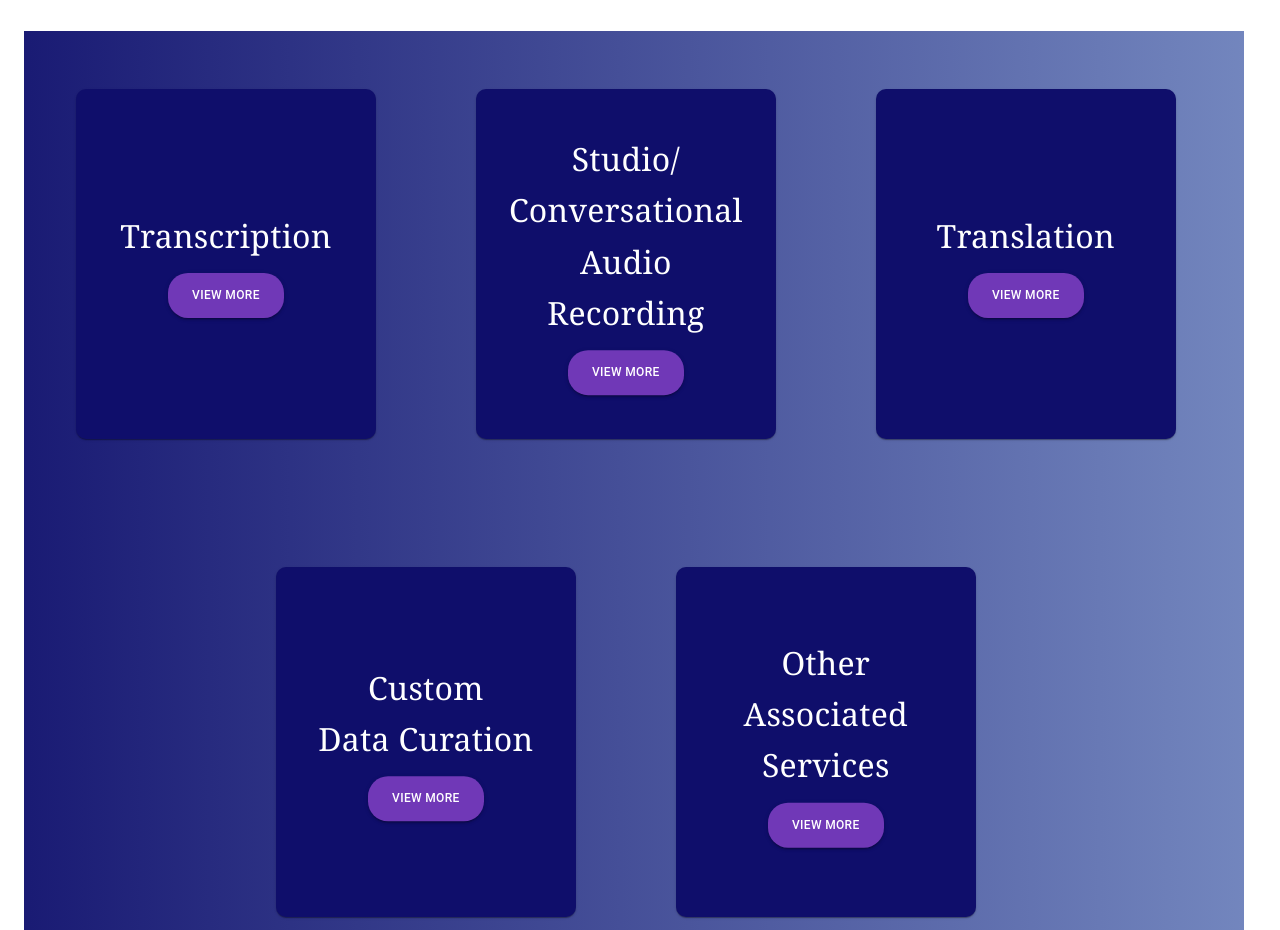
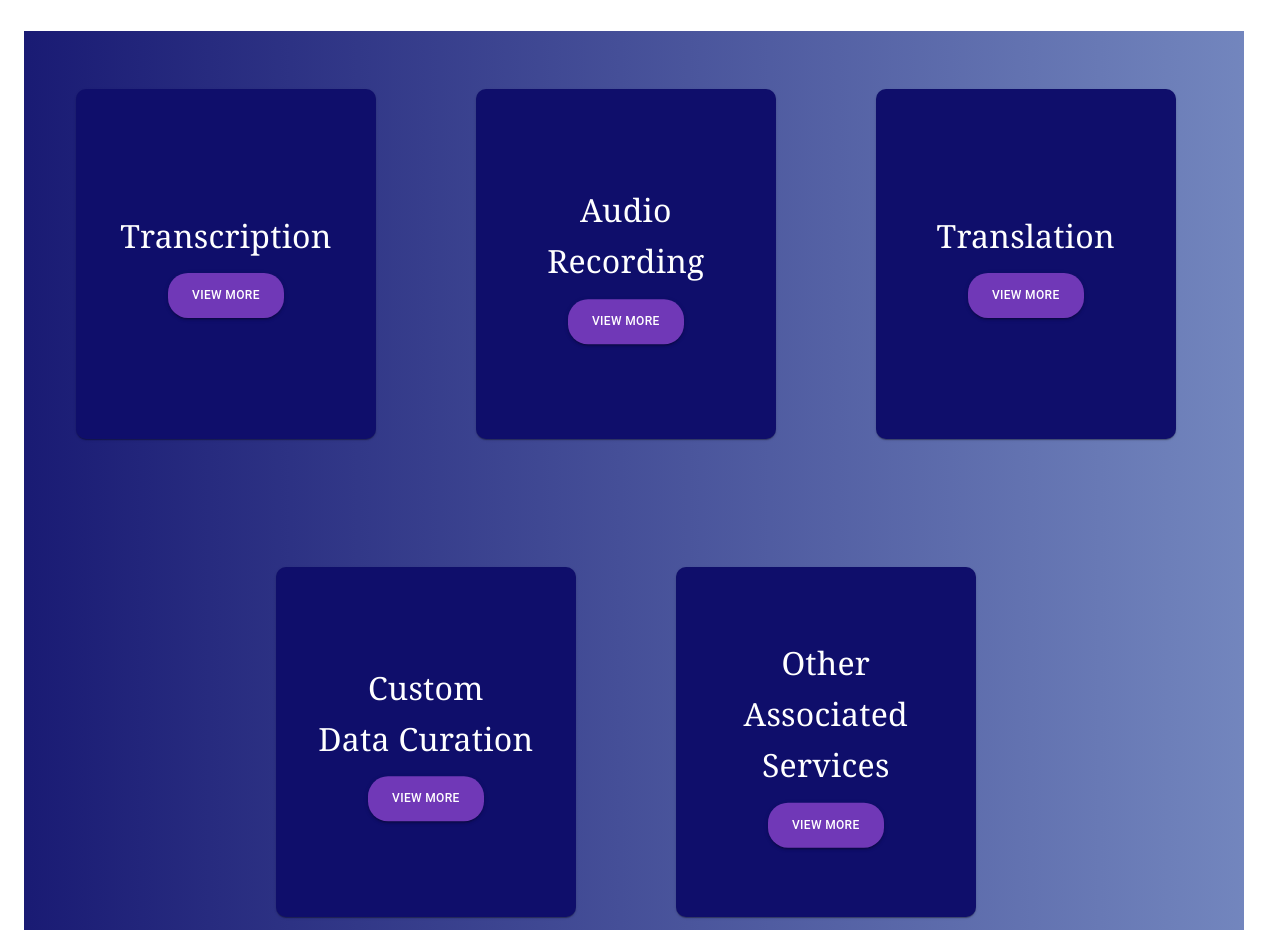
Before and after one commit to TanmoyTheStudent/VaniVerseDemo2, a React (Create React App) app: page /our-services in a window 1280 px wide. Shown: the part 880-1810 px from the top of the page. Built offline with nearby package versions, Linux system fonts and the light colour scheme.

Commit message:
Update serviceData.js

```diff
--- a/src/required-data/object-data/serviceData.js
+++ b/src/required-data/object-data/serviceData.js
@@ -19,11 +19,9 @@ export const servicesData=[
         id:2,
         title:(
             <>
-                <span>Studio/</span>
+                <span>Audio</span>
                 <br />
-                <span>Conversational</span>
-                <br />
-                <span>Audio Recording</span>
+                <span>Recording</span>
             </>
         ),
         description:"Audio recording of the written text based on the requirements of language, dialect, gender, age of the speaker and the recording environment of the audio.",
```
